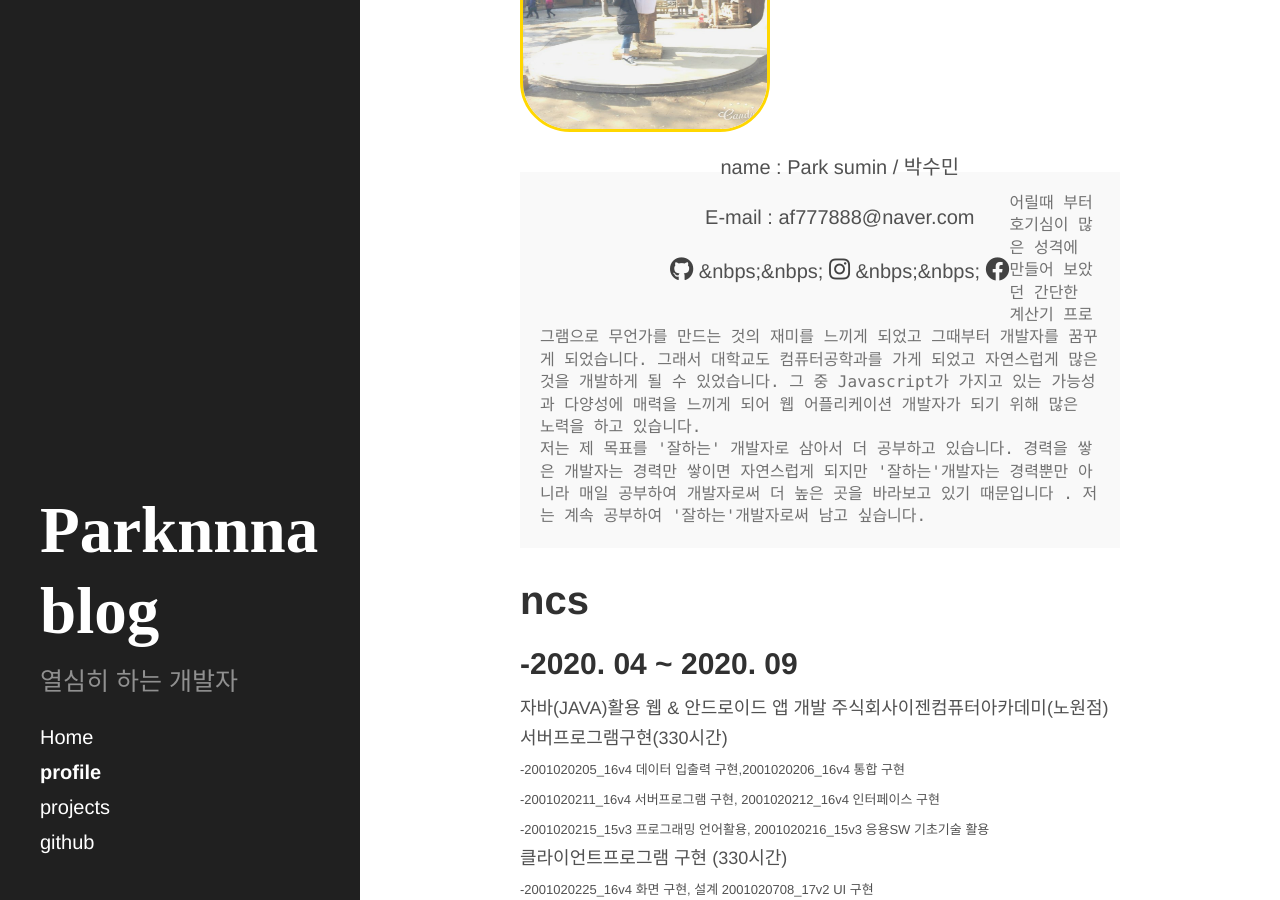
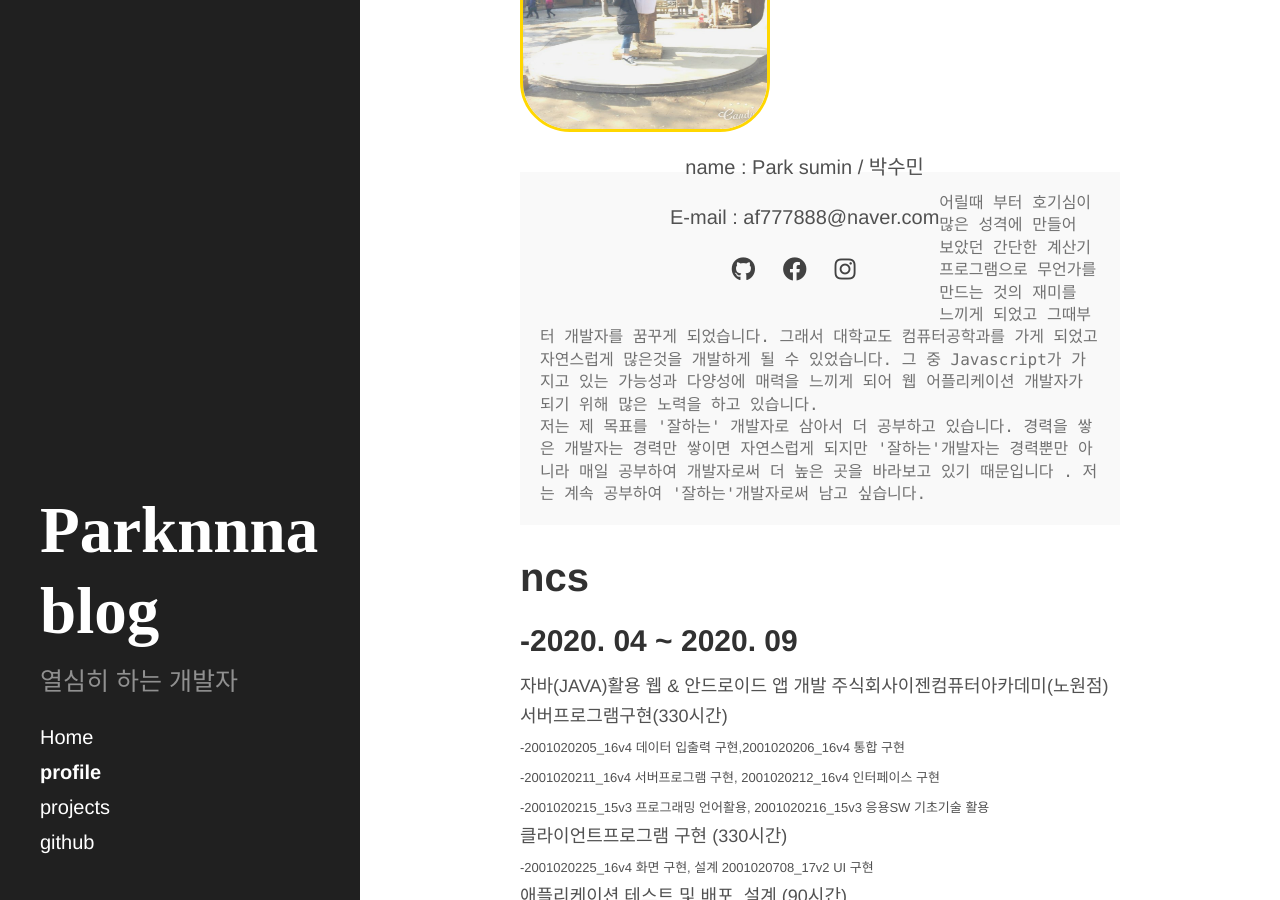
Before and after one commit to parknnna/blog, a Jekyll site: the page built from profile.md, in a window 1280 px wide and 900 px high, scrolled down 318 px. Built offline with Jekyll 4.4.1, drawn with Linux system fonts in a browser that asks for light colours; nearby versions of some CDN libraries; part of the change alters nothing that is shown.

Commit message:
Update profile.md

```diff
--- a/profile.md
+++ b/profile.md
@@ -26,11 +26,9 @@ src="../public/aaa.jpg" width="250px" height="250px" alt="qkrt" />
 <div style="float:left; margin-left:150px" align="center">
 <p>  name : Park sumin / 박수민</p>
 <p>  E-mail : af777888@naver.com</p>
-<p> <a class="black-link" href="https://github.com/parknnna"><i class="fab fa-github"></i></a>
- &nbps;&nbps;
-    <a class="black-link" href="https://www.instagram.com/park_nnna/"><i class="fab fa-instagram"></i></a>
-    &nbps;&nbps;
-    <a class="black-link" href="https://www.facebook.com/profile.php?id=100003474619952"><i class="fab fa-facebook"></i></a>
+<p> <a class="black-link" href="https://github.com/parknnna"><i class="fab fa-github"></i></a>&nbsp;&nbsp;&nbsp;&nbsp;
+<a class="black-link" href="https://www.facebook.com/profile.php?id=100003474619952"><i class="fab fa-facebook"></i></a>&nbsp;&nbsp;&nbsp;&nbsp;
+    <a class="black-link" href="https://www.instagram.com/park_nnna/"><i class="fab fa-instagram"></i></a>&nbsp;&nbsp;&nbsp;&nbsp;
 </p>
 </div>
 
```
